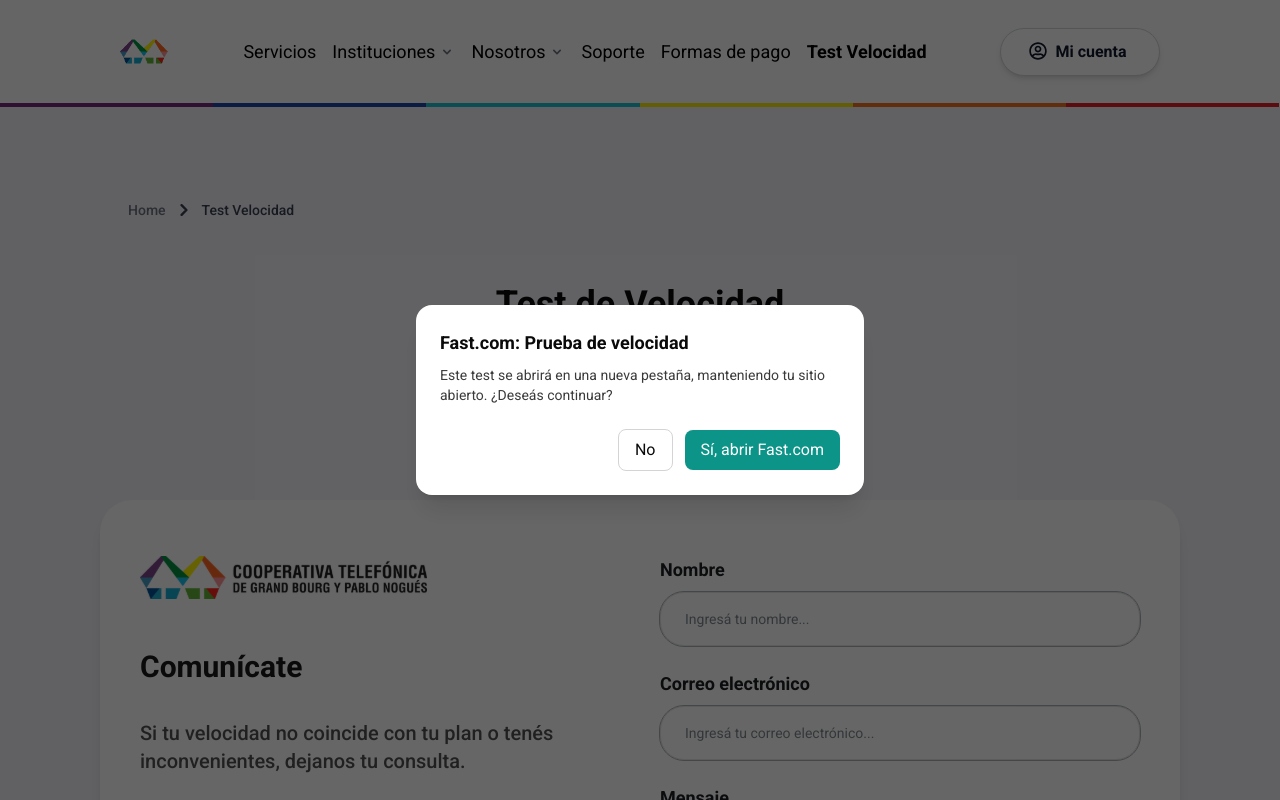
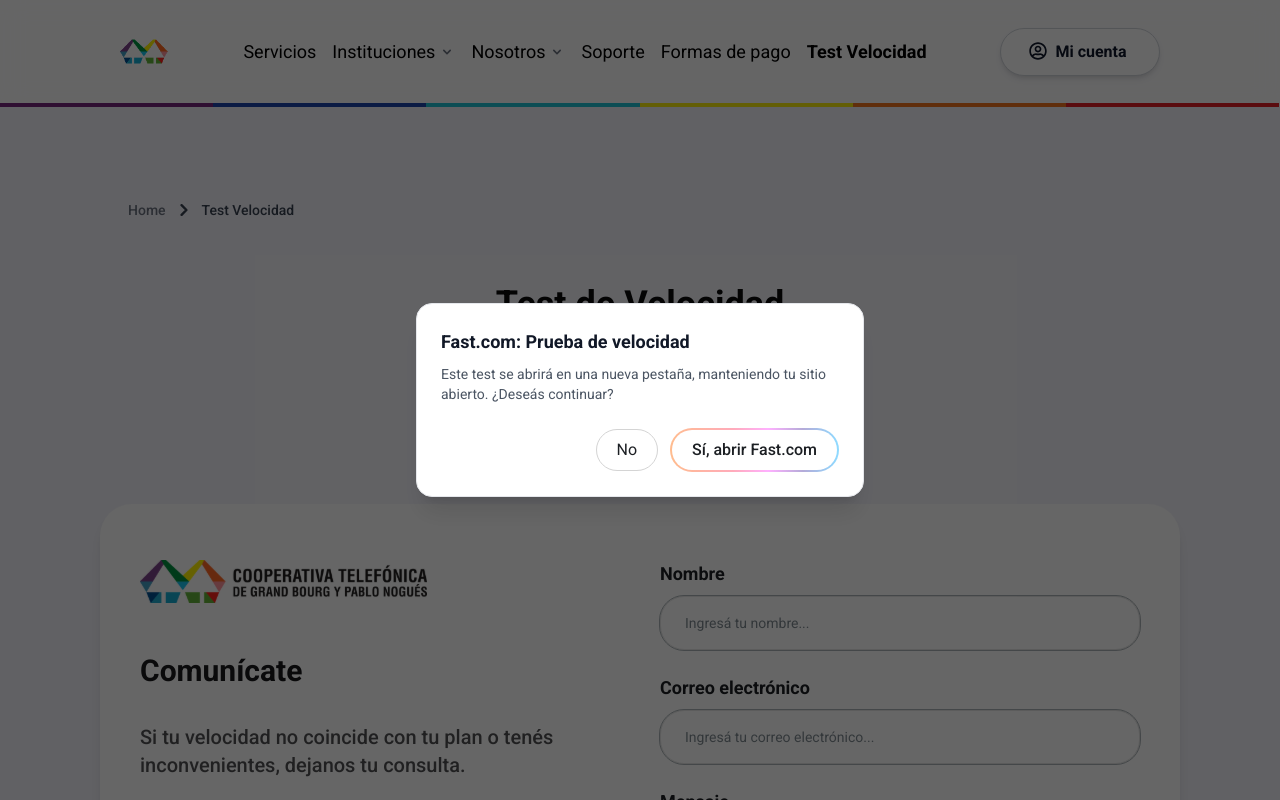
Before and after one commit to Innova-Team-2024/coop-front, a Next.js app: page /test-velocidad in a window 1280 px wide. Both pictures are taken after a click on the button "Test de velocidad". Shown: the top 800 px of the page. Built offline with nearby package versions, Linux system fonts and the light colour scheme.

Commit message:
fix:embed

```diff
--- a/src/components/NperfEmbed/NperfEmbed.tsx
+++ b/src/components/NperfEmbed/NperfEmbed.tsx
@@ -1,4 +1,3 @@
-
 "use client";
 
 import { useState } from "react";
@@ -13,13 +12,19 @@
 
   return (
     <div className="w-full flex flex-col items-center gap-4">
+      {/* Botón principal con borde degradado (mismo patrón que tabs) */}
+      <div className="rounded-xl p-[2px] bg-btn-gradient">
         <button
           onClick={() => setOpen(true)}
-        className="px-6 py-3 rounded-xl font-medium bg-teal-600 text-white hover:bg-teal-700 focus:outline-none focus:ring-4 focus:ring-teal-300 transition"
+          className="px-8 py-3 rounded-xl bg-white text-[#1C1F23] font-medium
+                     hover:shadow-sm transition-all"
+          type="button"
         >
           Test de velocidad
         </button>
+      </div>
 
+      {/* Modal */}
       {open && (
         <div
           className="fixed inset-0 z-50 flex items-center justify-center"
@@ -30,27 +35,37 @@
             className="absolute inset-0 bg-black/60"
             onClick={() => setOpen(false)}
           />
-          <div className="relative w-[92%] max-w-md rounded-2xl bg-white dark:bg-neutral-900 p-6 shadow-xl">
-            <h2 className="text-lg font-semibold mb-2">
+          <div className="relative w-[92%] max-w-md rounded-2xl bg-white dark:bg-neutral-900 p-6 shadow-xl border border-gray-200 dark:border-neutral-800">
+            <h2 className="text-lg font-semibold mb-2 text-gray-900 dark:text-gray-100">
               Fast.com: Prueba de velocidad
             </h2>
-            <p className="text-sm opacity-80 mb-6">
+            <p className="text-sm text-gray-600 dark:text-gray-400 mb-6">
               Este test se abrirá en una nueva pestaña, manteniendo tu sitio
               abierto. ¿Deseás continuar?
             </p>
+
             <div className="flex items-center justify-end gap-3">
+              {/* Botón NO (neutral) */}
               <button
                 onClick={() => setOpen(false)}
-                className="px-4 py-2 rounded-lg border border-neutral-300 dark:border-neutral-700 hover:bg-neutral-100 dark:hover:bg-neutral-800 transition"
+                className="px-5 py-2 rounded-full border border-neutral-300 dark:border-neutral-700
+                           text-[#1C1F23] dark:text-gray-200 bg-white dark:bg-neutral-900
+                           hover:bg-gray-100 dark:hover:bg-neutral-800 transition-all"
+                type="button"
               >
                 No
               </button>
+
+              {/* Botón SÍ con borde degradado (como tabs) */}
+              <div className="rounded-full p-[2px] bg-btn-gradient">
                 <button
                   onClick={goToFast}
-                className="px-4 py-2 rounded-lg bg-teal-600 text-white hover:bg-teal-700 focus:outline-none focus:ring-4 focus:ring-teal-300 transition"
+                  className="px-5 py-2 rounded-full bg-white text-[#1C1F23] font-medium hover:shadow-sm transition-all"
+                  type="button"
                 >
                   Sí, abrir Fast.com
                 </button>
+              </div>
             </div>
           </div>
         </div>
```
Lines whose indentation alone changed are shown as unchanged.
